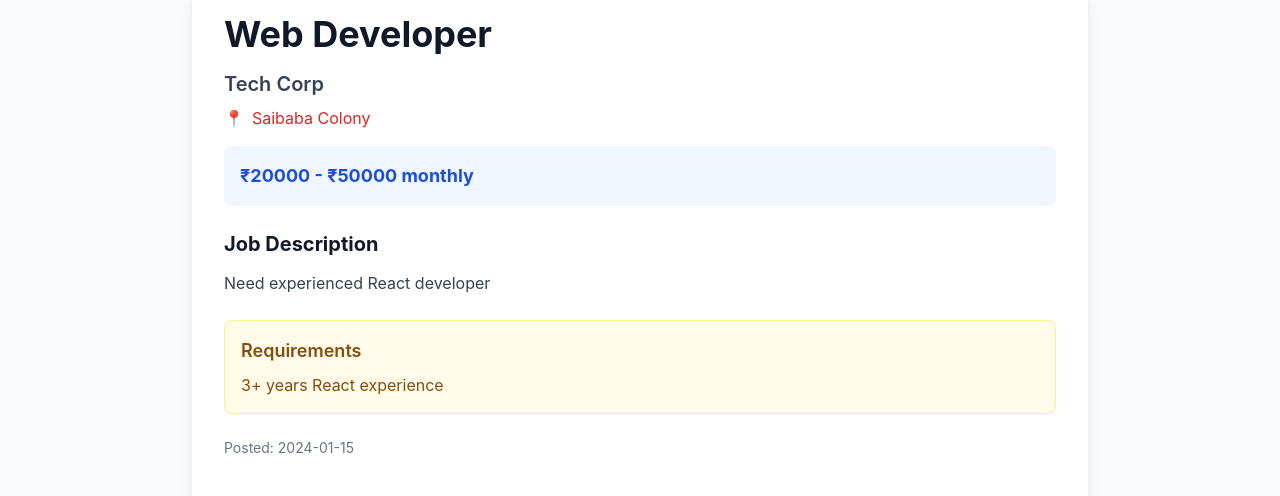
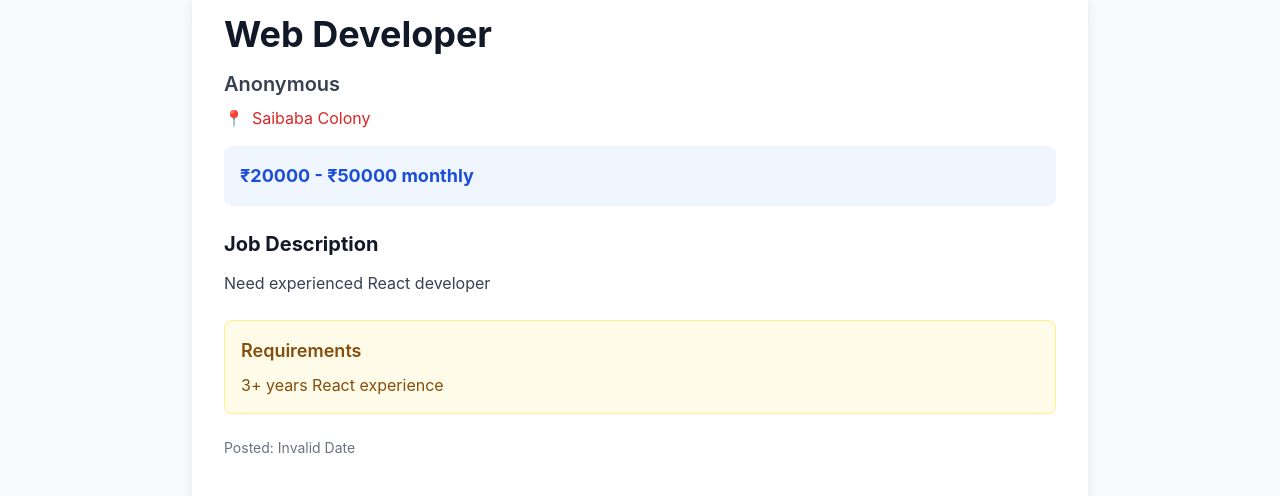
Before and after one commit to kanakarasu8/jolly-jobs, a React (Vite) app: page /jobs/1 in a window 1280 px wide. Shown: the part 123-619 px from the top of the page. Built offline with nearby package versions, Linux system fonts and the light colour scheme; no server answers; the HTML template or start-up script is replaced by a standard one.

Commit message:
Update JobDetails.jsx

```diff
--- a/src/pages/JobDetails.jsx
+++ b/src/pages/JobDetails.jsx
@@ -7,15 +7,11 @@
   const navigate = useNavigate();
   const { jobs } = useWork();
 
-  // FIX: handle string ID
-  const job = jobs.find(j => j.id == id);
+  // Convert id to number to match backend job IDs
+  const jobId = parseInt(id);
+  const job = jobs.find(j => j.id === jobId);
 
-  // Get index of current job
-  const currentIndex = jobs.findIndex(j => j.id == id);
-
-  // Compute next job ID (loop back)
-  const nextJobId = jobs[(currentIndex + 1) % jobs.length]?.id;
-
+  // If no job found
   if (!job) {
     return (
       <div className="min-h-screen flex items-center justify-center">
@@ -24,29 +20,44 @@
     );
   }
 
+  // Get current job index
+  const currentIndex = jobs.findIndex(j => j.id === jobId);
+  // Compute next job ID (loop to first if last)
+  const nextJobId = jobs[(currentIndex + 1) % jobs.length]?.id;
+
+  // Salary fallback
+  const minSalary = job.salaryRange?.min ?? job.salaryMin ?? 0;
+  const maxSalary = job.salaryRange?.max ?? job.salaryMax ?? 0;
+
   return (
     <div className="min-h-screen bg-gray-50 py-10">
       <div className="max-w-4xl mx-auto bg-white shadow-lg rounded-2xl p-8">
 
-        {/* TITLE */}
+        {/* Job Title */}
         <h1 className="text-4xl font-bold text-gray-900 mb-4">{job.title}</h1>
-        <p className="text-xl text-gray-700 font-semibold mb-2">{job.employer}</p>
 
-        <p className="text-red-600 mb-4 flex items-center">
-          <span className="mr-2">📍</span> {job.location}
+        {/* Employer Name */}
+        <p className="text-xl text-gray-700 font-semibold mb-2">
+          {job.user?.name || "Anonymous"}
         </p>
 
-        {/* SALARY */}
+        {/* Location */}
+        <p className="text-red-600 mb-4 flex items-center">
+          <span className="mr-2">📍</span> {job.location || "N/A"}
+        </p>
+
+        {/* Salary */}
         <div className="bg-blue-50 p-4 rounded-lg mb-6">
           <p className="text-blue-700 font-bold text-lg">
-            ₹{job.salaryRange.min} - ₹{job.salaryRange.max} {job.salaryType}
+            ₹{minSalary} - ₹{maxSalary} {job.salaryType || ""}
           </p>
         </div>
 
-        {/* DESCRIPTION */}
+        {/* Description */}
         <h3 className="text-xl font-bold text-gray-900 mb-3">Job Description</h3>
         <p className="text-gray-700 leading-relaxed mb-6">{job.description}</p>
 
+        {/* Requirements */}
         {job.requirements && (
           <div className="bg-yellow-50 border border-yellow-200 p-4 rounded-lg mb-6">
             <h3 className="text-lg font-semibold text-yellow-800 mb-2">Requirements</h3>
@@ -54,12 +65,15 @@
           </div>
         )}
 
-        <p className="text-sm text-gray-500">Posted: {job.postedDate}</p>
+        {/* Posted Date */}
+        <p className="text-sm text-gray-500">
+          Posted: {new Date(job.createdAt).toLocaleDateString()}
+        </p>
 
-        {/* ACTION BUTTONS */}
+        {/* Action Buttons */}
         <div className="flex justify-between mt-10">
 
-          {/* HOME BUTTON */}
+          {/* Home Button */}
           <button
             onClick={() => navigate("/")}
             className="bg-gray-700 hover:bg-gray-800 text-white py-2 px-6 rounded-lg transition"
@@ -67,14 +81,13 @@
             Home
           </button>
 
-          {/* NEXT JOB BUTTON */}
+          {/* Next Job Button */}
           <button
             onClick={() => navigate(`/jobs/${nextJobId}`)}
             className="bg-blue-600 hover:bg-blue-700 text-white py-2 px-6 rounded-lg transition"
           >
             Next Job →
           </button>
-
         </div>
       </div>
     </div>
```
